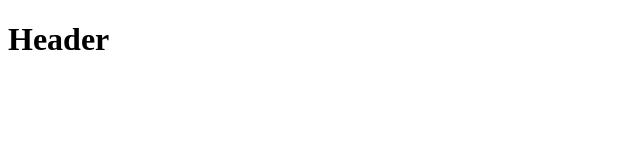
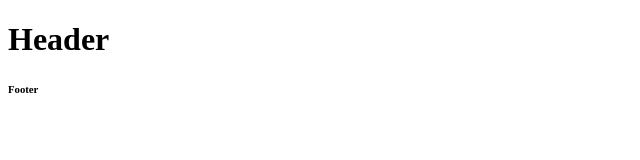
Before and after one commit to arsya-refactory/belajar-git, a plain HTML site: page index.html in a window 1280 px wide. Shown: the full height of the page, 0-640 px from the left. Drawn offline with Linux system fonts and the light colour scheme.

Commit message:
menambahkan footer di index.html

```diff
--- a/index.html
+++ b/index.html
@@ -9,5 +9,6 @@
 <body>
     <h1>Header</h1>
 
+    <h6>Footer</h6>
 </body>
 </html>
```
